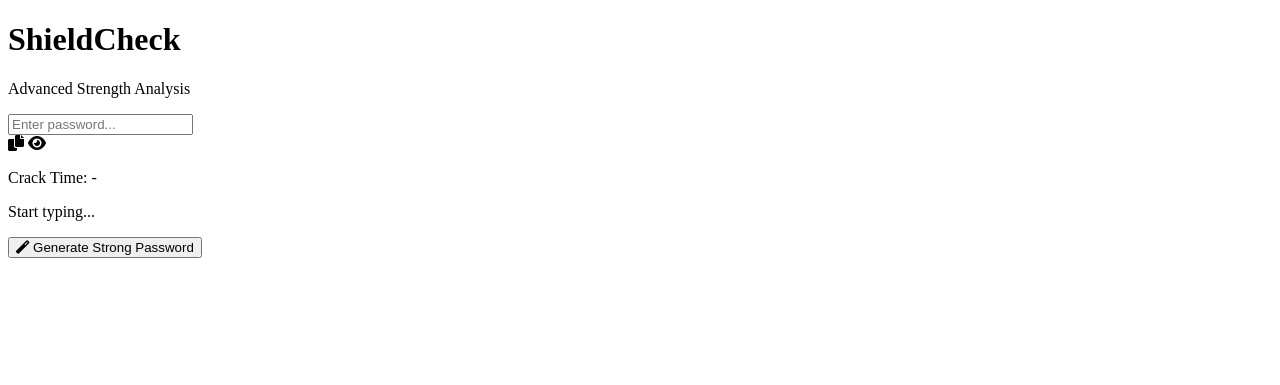
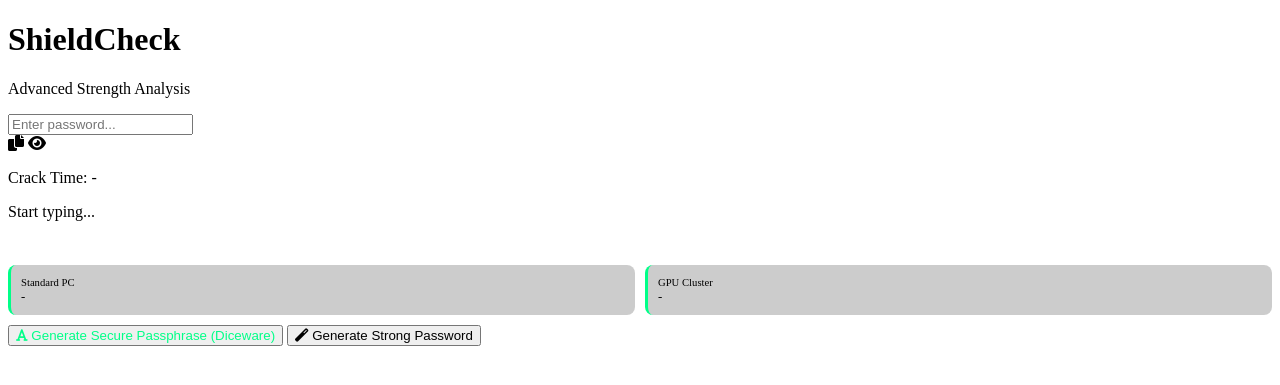
Before and after one commit to karthiksaianala07/Password-Strength-Analyser, a Flask app: template templates/index.html in a window 1280 px wide. Shown: the top 385 px of the page. Run offline with Flask 3, Linux system fonts and the light colour scheme; the template is opened without the code that fills it, so the values that code supplies are empty.

Commit message:
Update index.html

```diff
--- a/templates/index.html
+++ b/templates/index.html
@@ -28,6 +28,32 @@
             <p id="time-label">Crack Time: -</p>
             <p id="feedback-label">Start typing...</p>
         </div>
+        <div id="entropy-display" style="display:none;">
+    <span class="entropy-badge"><i class="fas fa-microchip"></i> <span id="entropy-val">0 bits</span></span>
+</div>
+
+<div class="meter-segments">
+    <div class="segment"></div>
+    <div class="segment"></div>
+    <div class="segment"></div>
+    <div class="segment"></div>
+    <div class="segment"></div>
+</div>
+
+<div class="comparison-grid">
+    <div class="comparison-item">
+        <small>Standard PC</small>
+        <div id="scen-fast">-</div>
+    </div>
+    <div class="comparison-item">
+        <small>GPU Cluster</small>
+        <div id="scen-gpu">-</div>
+    </div>
+</div>
+
+<button id="dicewareBtn" class="text-btn" style="color:var(--primary-green); margin-top:10px;">
+    <i class="fas fa-font"></i> Generate Secure Passphrase (Diceware)
+</button>
 
         <button id="generateBtn" class="secondary-btn">
             <i class="fas fa-magic"></i> Generate Strong Password
```
